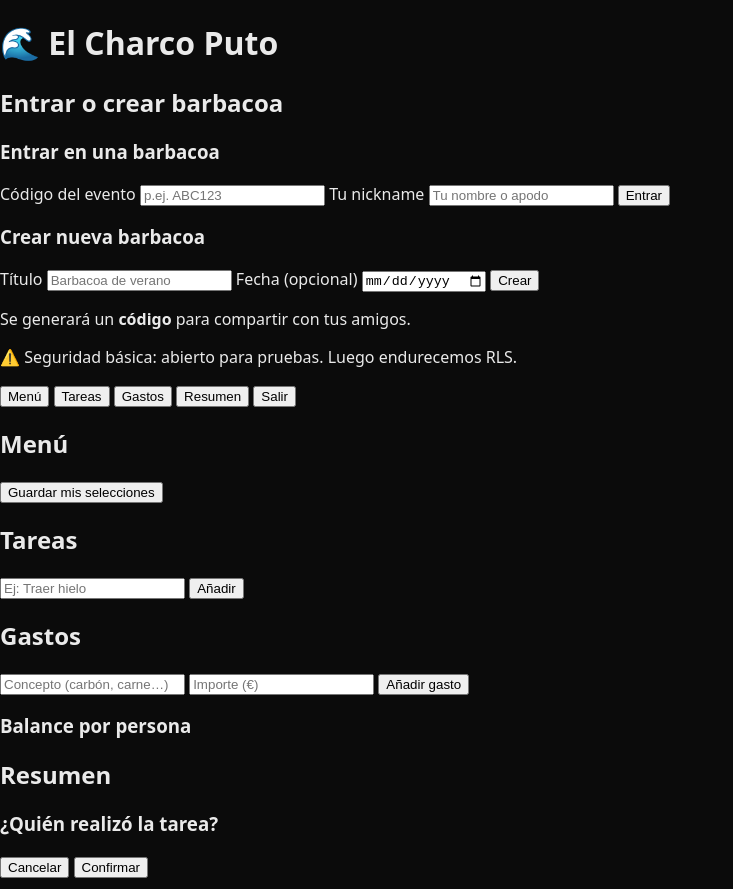
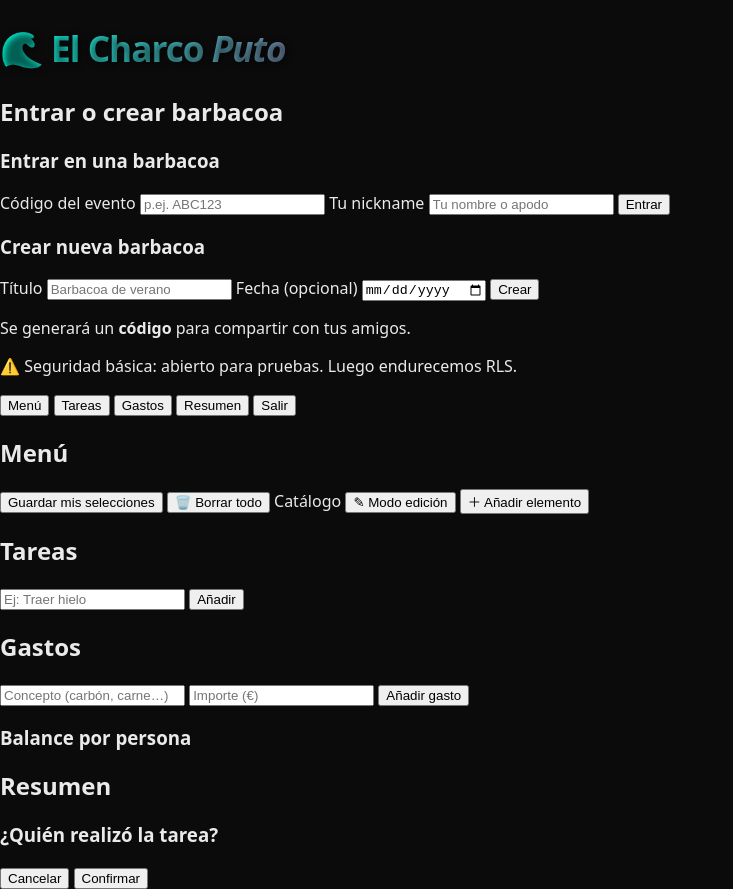
Before and after one commit to almariba/bbq-app, a plain HTML site: page index.html in a window 1280 px wide. Shown: the whole page, without its empty margins (0-733 px from the left). Drawn offline with Linux system fonts and the light colour scheme; a script that the page names is missing.

Commit message:
Revert "cambio titulo v2"
This reverts commit 1f269a82453af00e889f34b29dc5d27006f5f8e8.

```diff
--- a/index.html
+++ b/index.html
@@ -1,3 +1,4 @@
+
 <!doctype html>
 <html lang="es">
 <head>
@@ -9,7 +10,7 @@
 <body>
   <main>
     <header>
-      <h1>🌊 El Charco Puto</h1>
+      <h1 id="app-title">🌊 El Charco <span>Puto</span></h1>
       <div id="session-info"></div>
     </header>
 
@@ -47,8 +48,16 @@
 
     <section id="menu" class="tab hidden">
       <h2>Menú</h2>
+
+      <div class="row" style="flex-wrap:wrap;gap:.5rem;margin:.5rem 0 1rem">
+        <button id="btn-guardar-menu">Guardar mis selecciones</button>
+        <button id="btn-borrar-todo" title="Vacía tus selecciones">🗑️ Borrar todo</button>
+        <span class="pill" style="margin-left:auto">Catálogo</span>
+        <button id="btn-toggle-edit" title="Editar catálogo (añadir/editar/eliminar)">✎ Modo edición</button>
+        <button id="btn-add-menu" class="hidden">＋ Añadir elemento</button>
+      </div>
+
       <div id="menu-list" class="menu-list"></div>
-      <button id="btn-guardar-menu">Guardar mis selecciones</button>
       <p id="menu-msg" class="msg"></p>
     </section>
 
```
